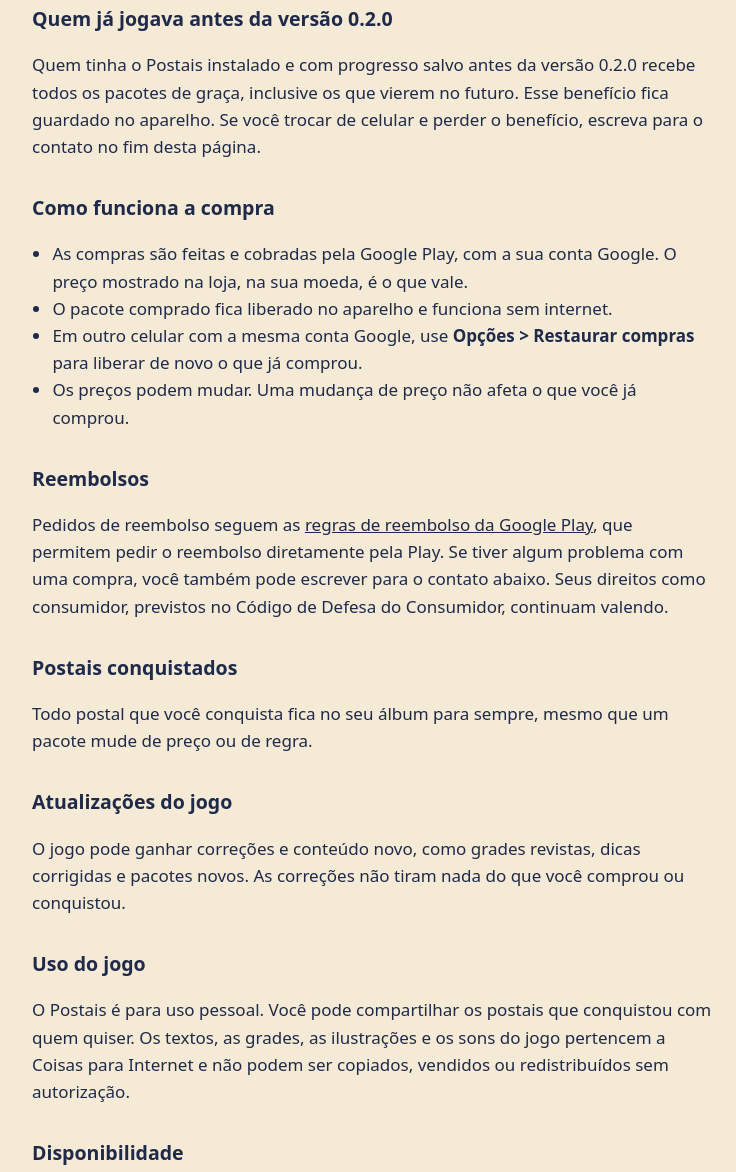
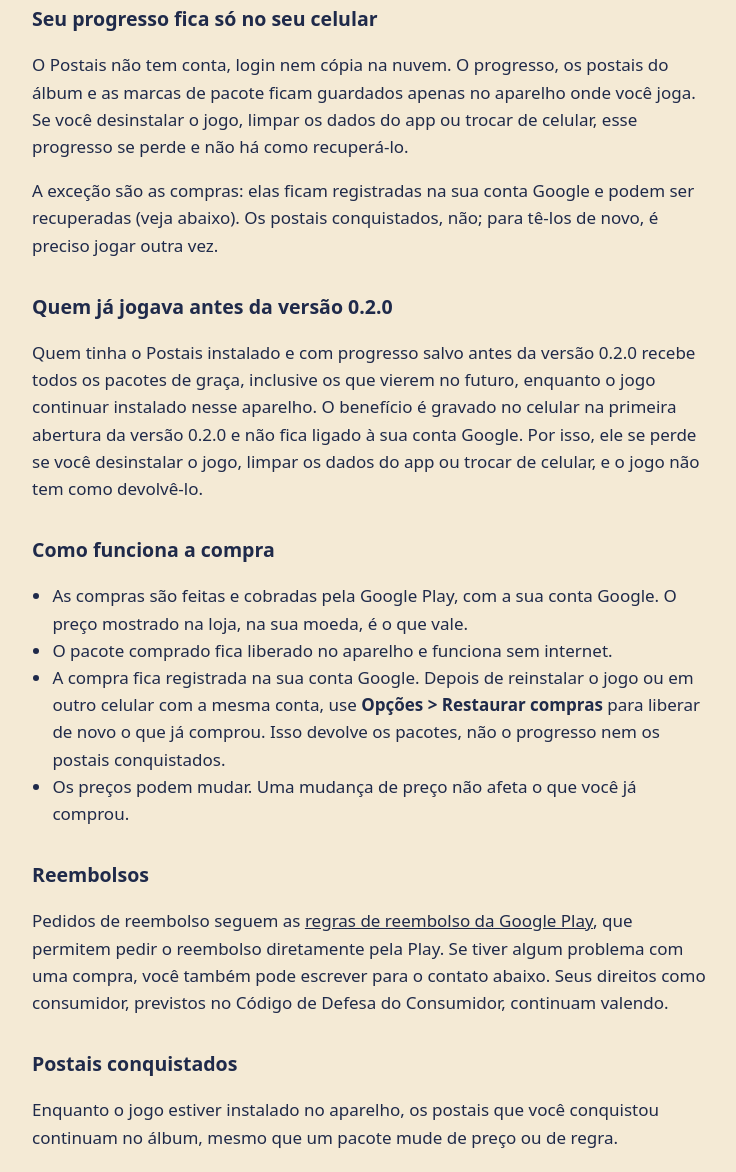
Before and after one commit to pierresandora/coisasparainternet.com.br, a plain HTML site: page postais/termos/index.html in a window 1280 px wide. Shown: the part 596-1768 px from the top of the page, without its empty margins (268-1004 px from the left). Drawn offline with Linux system fonts and the light colour scheme.

Commit message:
Postais: termos e política deixam claro que o progresso fica só no aparelho
Co-Authored-By: Claude Opus 5.5 <noreply@anthropic.com>

```diff
--- a/postais/termos/index.html
+++ b/postais/termos/index.html
@@ -35,14 +35,18 @@
   <li>Não há assinatura, anúncios nem cobrança recorrente. Cada compra é feita uma vez só.</li>
 </ul>
 
+<h2>Seu progresso fica só no seu celular</h2>
+<p>O Postais não tem conta, login nem cópia na nuvem. O progresso, os postais do álbum e as marcas de pacote ficam guardados apenas no aparelho onde você joga. Se você desinstalar o jogo, limpar os dados do app ou trocar de celular, esse progresso se perde e não há como recuperá-lo.</p>
+<p>A exceção são as compras: elas ficam registradas na sua conta Google e podem ser recuperadas (veja abaixo). Os postais conquistados, não; para tê-los de novo, é preciso jogar outra vez.</p>
+
 <h2>Quem já jogava antes da versão 0.2.0</h2>
-<p>Quem tinha o Postais instalado e com progresso salvo antes da versão 0.2.0 recebe todos os pacotes de graça, inclusive os que vierem no futuro. Esse benefício fica guardado no aparelho. Se você trocar de celular e perder o benefício, escreva para o contato no fim desta página.</p>
+<p>Quem tinha o Postais instalado e com progresso salvo antes da versão 0.2.0 recebe todos os pacotes de graça, inclusive os que vierem no futuro, enquanto o jogo continuar instalado nesse aparelho. O benefício é gravado no celular na primeira abertura da versão 0.2.0 e não fica ligado à sua conta Google. Por isso, ele se perde se você desinstalar o jogo, limpar os dados do app ou trocar de celular, e o jogo não tem como devolvê-lo.</p>
 
 <h2>Como funciona a compra</h2>
 <ul>
   <li>As compras são feitas e cobradas pela Google Play, com a sua conta Google. O preço mostrado na loja, na sua moeda, é o que vale.</li>
   <li>O pacote comprado fica liberado no aparelho e funciona sem internet.</li>
-  <li>Em outro celular com a mesma conta Google, use <strong>Opções &gt; Restaurar compras</strong> para liberar de novo o que já comprou.</li>
+  <li>A compra fica registrada na sua conta Google. Depois de reinstalar o jogo ou em outro celular com a mesma conta, use <strong>Opções &gt; Restaurar compras</strong> para liberar de novo o que já comprou. Isso devolve os pacotes, não o progresso nem os postais conquistados.</li>
   <li>Os preços podem mudar. Uma mudança de preço não afeta o que você já comprou.</li>
 </ul>
 
@@ -50,10 +54,10 @@
 <p>Pedidos de reembolso seguem as <a href="https://support.google.com/googleplay/answer/2479637">regras de reembolso da Google Play</a>, que permitem pedir o reembolso diretamente pela Play. Se tiver algum problema com uma compra, você também pode escrever para o contato abaixo. Seus direitos como consumidor, previstos no Código de Defesa do Consumidor, continuam valendo.</p>
 
 <h2>Postais conquistados</h2>
-<p>Todo postal que você conquista fica no seu álbum para sempre, mesmo que um pacote mude de preço ou de regra.</p>
+<p>Enquanto o jogo estiver instalado no aparelho, os postais que você conquistou continuam no álbum, mesmo que um pacote mude de preço ou de regra.</p>
 
 <h2>Atualizações do jogo</h2>
-<p>O jogo pode ganhar correções e conteúdo novo, como grades revistas, dicas corrigidas e pacotes novos. As correções não tiram nada do que você comprou ou conquistou.</p>
+<p>O jogo pode ganhar correções e conteúdo novo, como grades revistas, dicas corrigidas e pacotes novos. Atualizar o jogo pela Google Play não apaga o progresso, e as correções não tiram nada do que você comprou ou conquistou.</p>
 
 <h2>Uso do jogo</h2>
 <p>O Postais é para uso pessoal. Você pode compartilhar os postais que conquistou com quem quiser. Os textos, as grades, as ilustrações e os sons do jogo pertencem a Coisas para Internet e não podem ser copiados, vendidos ou redistribuídos sem autorização.</p>
```
Also changed, not shown: postais/privacidade/index.html (+1 -1 lines).
